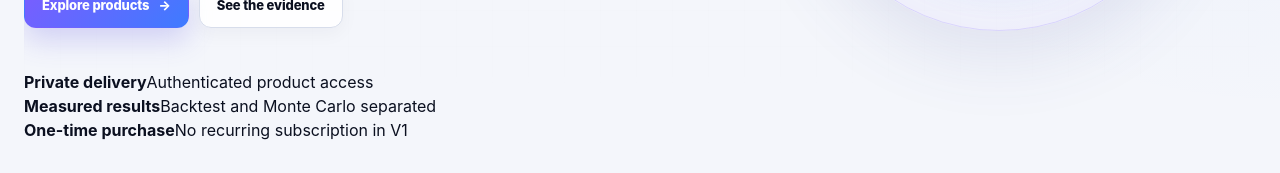
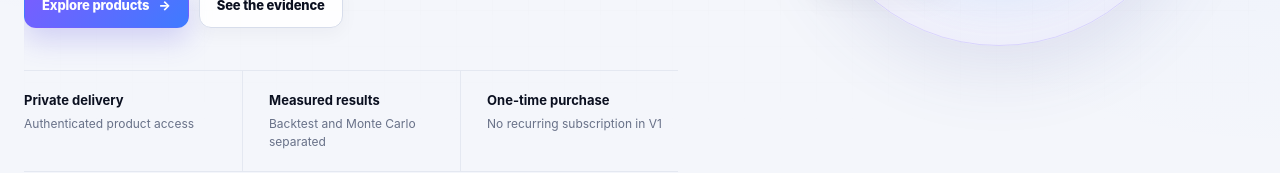
Before and after one commit to frg-rahiti/trading, a Next.js app: page / in a window 1280 px wide. Shown: the part 641-814 px from the top of the page. Built offline with nearby package versions, Linux system fonts and the light colour scheme; no server answers; the database is empty.

Commit message:
Restore responsive styles and authenticated nav styling

```diff
--- a/app/globals.css
+++ b/app/globals.css
@@ -221,28 +221,128 @@ input:focus-visible,
 .hero-metric { position: absolute; z-index: 2; padding: 12px 14px; border: 1px solid var(--line); border-radius: 14px; background: rgba(255,255,255,.88); box-shadow: var(--shadow-sm); max-width: min(180px, 42vw); }
 .hero-metric strong { display:block; font-size: 15px; }
 .hero-metric span { display:block; margin-top: 2px; font-size: 11px; color: var(--muted); }
+.hero-metric.one { top: 12%; right: 2%; }
+.hero-metric.two { left: 1%; bottom: 15%; }
+
+.section-head { display:flex; justify-content:space-between; align-items:end; gap:24px; flex-wrap:wrap; }
+.section-head h2 { margin: 10px 0 0; font-size: clamp(32px, 4vw, 48px); line-height: 1.04; letter-spacing: -.05em; overflow-wrap:anywhere; }
+.section-head p { max-width: 680px; margin: 12px 0 0; }
+
+.product-card { position:relative; overflow:hidden; padding:28px; }
+.product-card::before { content:''; position:absolute; inset:0 auto auto 0; width:100%; height:3px; background:linear-gradient(90deg,var(--purple),var(--blue),var(--cyan)); opacity:.9; }
+.product-card .product-meta { display:flex; align-items:center; justify-content:space-between; gap:10px; flex-wrap:wrap; }
+.product-card h2, .product-card h3 { margin: 14px 0 10px; font-size: clamp(22px, 2.2vw, 26px); line-height:1.08; letter-spacing:-.035em; overflow-wrap:anywhere; }
+.product-card .product-footer { display:flex; justify-content:space-between; align-items:center; gap:14px; margin-top:22px; }
+.price { font-weight: 900; letter-spacing: -.04em; white-space: nowrap; }
+
+.trust-strip { display:grid; grid-template-columns:repeat(3,minmax(0,1fr)); border-top:1px solid var(--line); border-bottom:1px solid var(--line); }
+.trust-item { padding:20px 0; min-width:0; }
+.trust-item + .trust-item { border-left:1px solid var(--line); padding-left:26px; }
+.trust-item strong { display:block; font-size:13px; }
+.trust-item span { display:block; margin-top:4px; font-size:12px; color:var(--muted); }
+
+.stat { padding:22px; }
+.stat strong { display:block; margin-top:6px; font-size:34px; letter-spacing:-.045em; }
+.stat span { font-size:12px; color:var(--muted); }
+
+.site-footer { border-top:1px solid var(--line); margin-top:30px; }
+.footer-inner { min-height:110px; display:flex; justify-content:space-between; align-items:center; gap:18px; color:var(--muted); font-size:12px; }
+.footer-links { display:flex; flex-wrap:wrap; gap:16px; }
+.footer-links a { color:inherit; text-decoration:none; }
+.footer-links a:hover { color:var(--ink); }
+
+.form-shell { min-height:100vh; display:grid; place-items:center; padding:28px 0; }
+.form-card { width:min(450px,100%); padding:34px; }
+.form-card h1 { margin:28px 0 8px; font-size:38px; letter-spacing:-.05em; overflow-wrap:anywhere; }
+.form-card form { display:grid; gap:13px; margin-top:24px; }
+.form-card input { width:100%; min-height:48px; padding:0 14px; border:1px solid var(--line-strong); border-radius:12px; background:#fff; color:var(--ink); outline:0; }
+.form-card input:focus { border-color: rgba(124,92,255,.58); box-shadow:0 0 0 4px rgba(124,92,255,.10); }
+
+.back-link { display:inline-flex; align-items:center; gap:7px; color:var(--muted); text-decoration:none; font-size:13px; font-weight:800; }
+.back-link:hover { color:var(--ink); }
+
+/* Responsive system: desktop → tablet → phone */
+@media (max-width: 1100px) {
+  .container { width: min(100% - 40px, 960px); }
+  .nav { gap: 0; }
+  .nav-link { padding-inline: 8px; }
+  .hero-layout { grid-template-columns: minmax(0, 1fr) minmax(280px, .72fr); gap: 30px; }
+  .hero h1 { font-size: clamp(46px, 7vw, 70px); }
+  .hero-panel { min-height: 360px; }
+  .hero-orbit { width: min(340px, 72vw); }
+}
 
 @media (max-width: 920px) {
-  .nav { display: none; }
-  .mobile-nav { display: block; }
-  .mobile-toggle { display: grid; place-items: center; font-size: 20px; line-height: 1; }
-  .hero-layout { grid-template-columns: 1fr; }
-  .hero-panel { min-height: 360px; }
+  .container { width: min(100% - 32px, 760px); }
+  .nav { display:none; }
+  .mobile-nav { display:block; }
+  .mobile-toggle { display:grid; place-items:center; font-size:20px; line-height:1; }
+  .hero-layout { grid-template-columns:1fr; gap:10px; }
+  .hero-panel { min-height:330px; margin-top:8px; }
+  .hero-orbit { width:min(330px,70vw); }
+  .trust-strip { grid-template-columns:1fr; }
+  .trust-item + .trust-item { border-left:0; border-top:1px solid var(--line); padding-left:0; }
+  .product-detail-layout { grid-template-columns:1fr !important; }
+  .product-purchase { position:relative !important; top:auto !important; }
+  .product-facts { grid-template-columns:repeat(3,minmax(0,1fr)) !important; }
+  .stats-grid { grid-template-columns:repeat(2,minmax(0,1fr)) !important; }
 }
 
 @media (max-width: 680px) {
-  .container { width: min(100% - 32px, 1240px); }
-  .header-inner { min-height: 68px; }
-  .brand { font-size: 16px; }
-  .hero-actions { flex-direction: column; }
-  .hero-actions .btn { width: 100%; }
-  .hero-panel { min-height: 300px; }
-  .hero-orbit { width: min(320px, 78vw); }
+  .container { width:calc(100% - 28px); }
+  .header-inner { min-height:66px; gap:12px; }
+  .brand { font-size:16px; }
+  .brand-mark { width:28px; height:28px; border-radius:9px; }
+  .section { padding:58px 0; }
+  .section-tight { padding:42px 0; }
+  .hero { padding:54px 0 34px; }
+  .hero h1 { font-size:clamp(40px,13vw,60px); line-height:.99; }
+  .hero-copy { font-size:15.5px; line-height:1.72; }
+  .hero-actions { display:grid; grid-template-columns:1fr; }
+  .hero-actions .btn { width:100%; }
+  .hero-panel { min-height:285px; }
+  .hero-orbit { width:min(285px,76vw); }
+  .hero-orbit-core { width:78px; height:78px; border-radius:24px; }
+  .hero-metric { padding:10px 11px; max-width:145px; }
+  .hero-metric strong { font-size:13px; }
+  .hero-metric span { font-size:10px; }
+  .hero-metric.one { right:0; top:6%; }
+  .hero-metric.two { left:0; bottom:5%; }
+  .section-head { align-items:flex-start; }
+  .section-head h2 { font-size:clamp(30px,9vw,40px); }
+  .section-head .back-link { margin-top:2px; }
+  .product-card { padding:22px; }
+  .product-card .product-footer { align-items:stretch; flex-direction:column; }
+  .product-card .product-footer .btn { width:100%; }
+  .product-card h2, .product-card h3 { font-size:22px; }
+  .product-facts { grid-template-columns:1fr !important; gap:16px !important; padding-bottom:20px !important; }
+  .product-facts > div + div { padding-top:14px; border-top:1px solid var(--line); }
+  .product-purchase { padding:22px !important; }
+  .stats-grid { grid-template-columns:1fr !important; }
+  .stat { padding:18px; }
+  .footer-inner { flex-direction:column; align-items:flex-start; padding:26px 0; }
+  .footer-links { gap:12px 16px; }
+  .form-shell { padding:18px 0; }
+  .form-card { padding:24px 18px; }
+  .form-card h1 { font-size:34px; }
+  .btn { min-height:48px; }
+  pre { max-width:100%; white-space:pre-wrap; overflow-wrap:anywhere; }
 }
 
 @media (max-width: 420px) {
-  .container { width: calc(100% - 24px); }
-  .brand { font-size: 15px; }
-  .brand-mark { width: 28px; height: 28px; }
-  .mobile-menu { width: calc(100vw - 24px); }
+  .container { width:calc(100% - 24px); }
+  .brand > span:last-child { max-width:180px; overflow:hidden; text-overflow:ellipsis; }
+  .mobile-menu { width:calc(100vw - 24px); right:-4px; }
+  .eyebrow, .pill { font-size:10px; letter-spacing:.08em; }
+  .hero h1 { font-size:clamp(38px,12.5vw,52px); }
+  .hero-panel { min-height:250px; }
+  .hero-orbit { width:230px; }
+  .hero-metric { max-width:126px; padding:8px 9px; }
+  .hero-metric.one { top:3%; }
+  .hero-metric.two { bottom:2%; }
 }
+
+@media (prefers-reduced-motion: reduce) {
+  html { scroll-behavior:auto; }
+  *, *::before, *::after { transition:none !important; animation:none !important; }
+}
```
